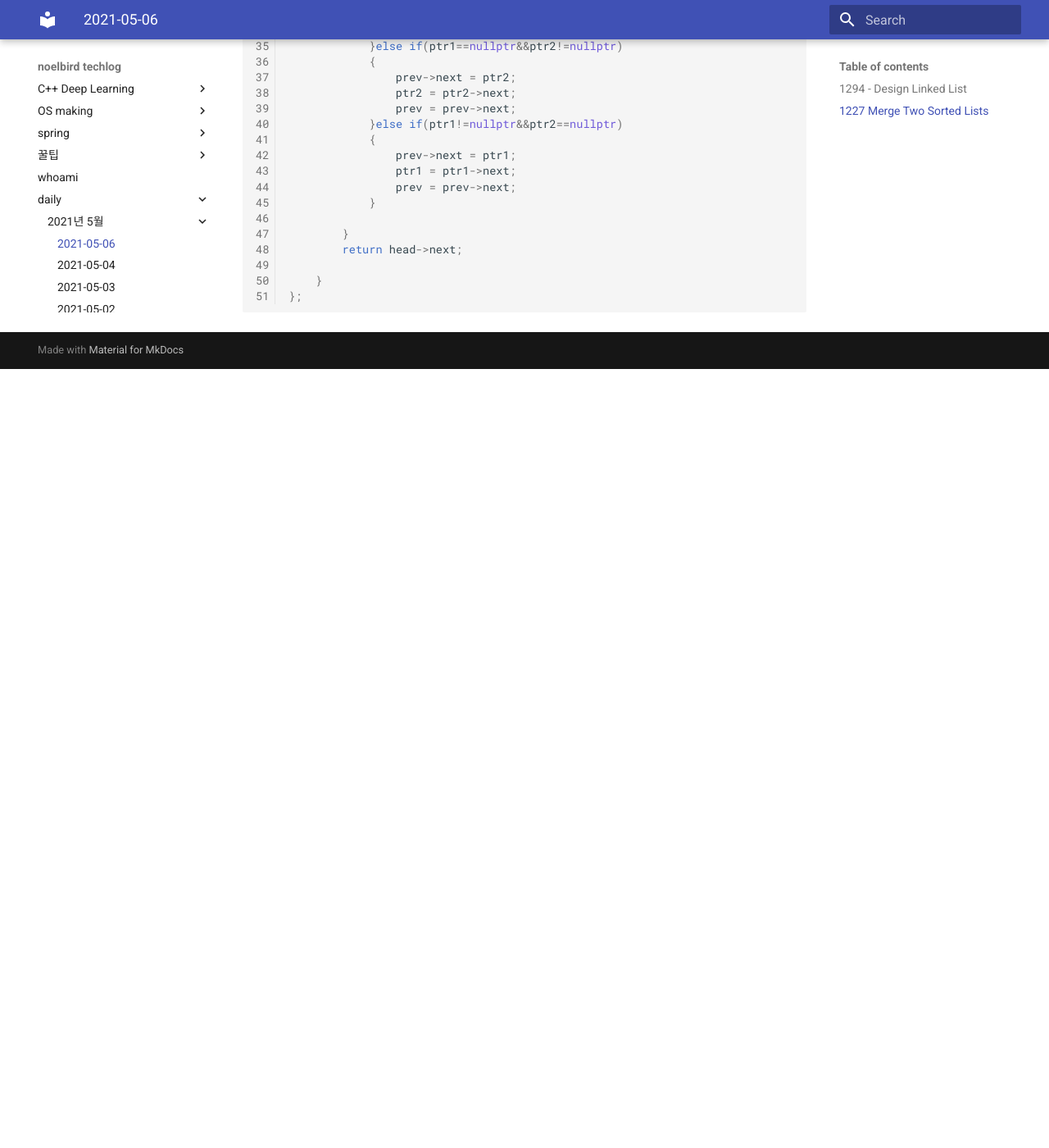
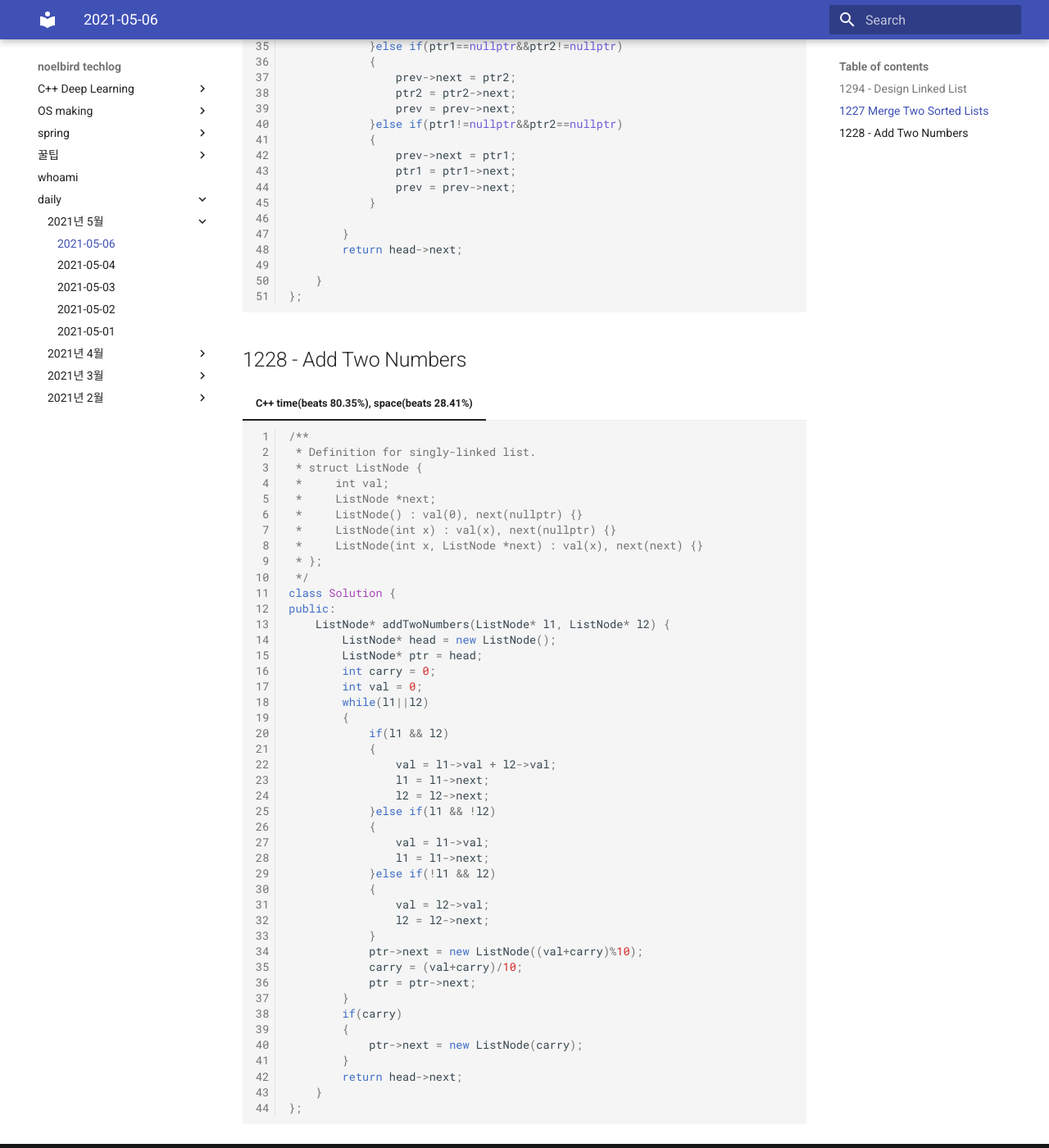
Before and after one commit to NoelBird/noelbird.github.io, an MkDocs documentation site: the page built from docs/daily/2021-05-06.md, in a window 1280 px wide and 1400 px high, scrolled down 2937 px. Shown: the whole window at 82% size. Built offline with MkDocs 1.6.1 and Material for MkDocs 9.7.7, drawn with Linux system fonts in a browser that asks for light colours; nearby versions of some CDN libraries; before the commit the page ends 3387 px from its top, so only the background shows below that.

Commit message:
2021-05-06 4

````diff
--- a/docs/daily/2021-05-06.md
+++ b/docs/daily/2021-05-06.md
@@ -166,3 +166,58 @@
         }
     };
     ```
+
+
+
+## 1228 - Add Two Numbers
+
+
+
+=== "C++ time(beats 80.35%), space(beats 28.41%)"
+
+    ```c++
+    /**
+     * Definition for singly-linked list.
+     * struct ListNode {
+     *     int val;
+     *     ListNode *next;
+     *     ListNode() : val(0), next(nullptr) {}
+     *     ListNode(int x) : val(x), next(nullptr) {}
+     *     ListNode(int x, ListNode *next) : val(x), next(next) {}
+     * };
+     */
+    class Solution {
+    public:
+        ListNode* addTwoNumbers(ListNode* l1, ListNode* l2) {
+            ListNode* head = new ListNode();
+            ListNode* ptr = head;
+            int carry = 0;
+            int val = 0;
+            while(l1||l2)
+            {
+                if(l1 && l2)
+                {
+                    val = l1->val + l2->val;
+                    l1 = l1->next;
+                    l2 = l2->next;
+                }else if(l1 && !l2)
+                {
+                    val = l1->val;
+                    l1 = l1->next;
+                }else if(!l1 && l2)
+                {
+                    val = l2->val;
+                    l2 = l2->next;
+                }
+                ptr->next = new ListNode((val+carry)%10);
+                carry = (val+carry)/10;
+                ptr = ptr->next;
+            }
+            if(carry)
+            {
+                ptr->next = new ListNode(carry);
+            }
+            return head->next;
+        }
+    };
+    ```
````
